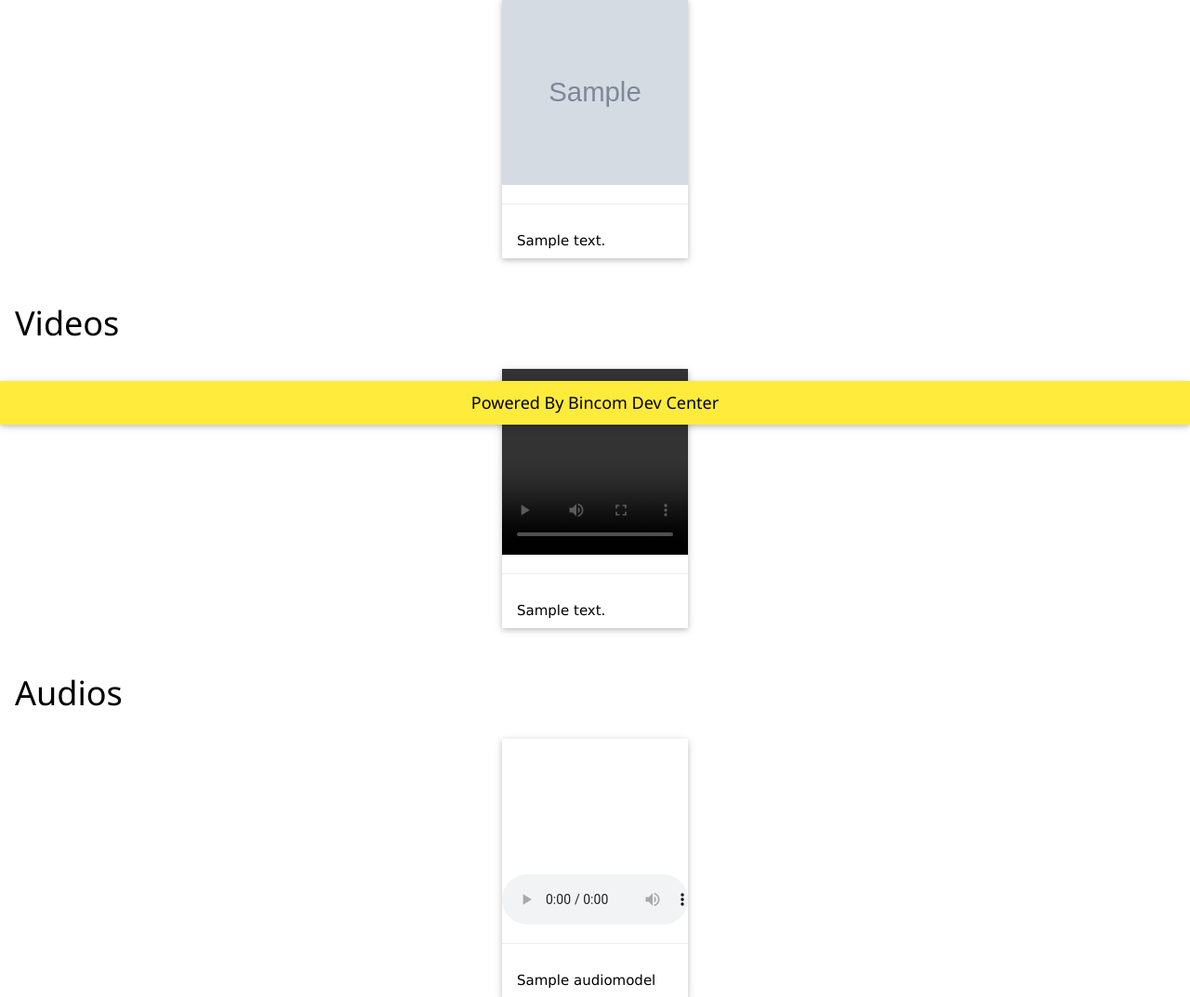
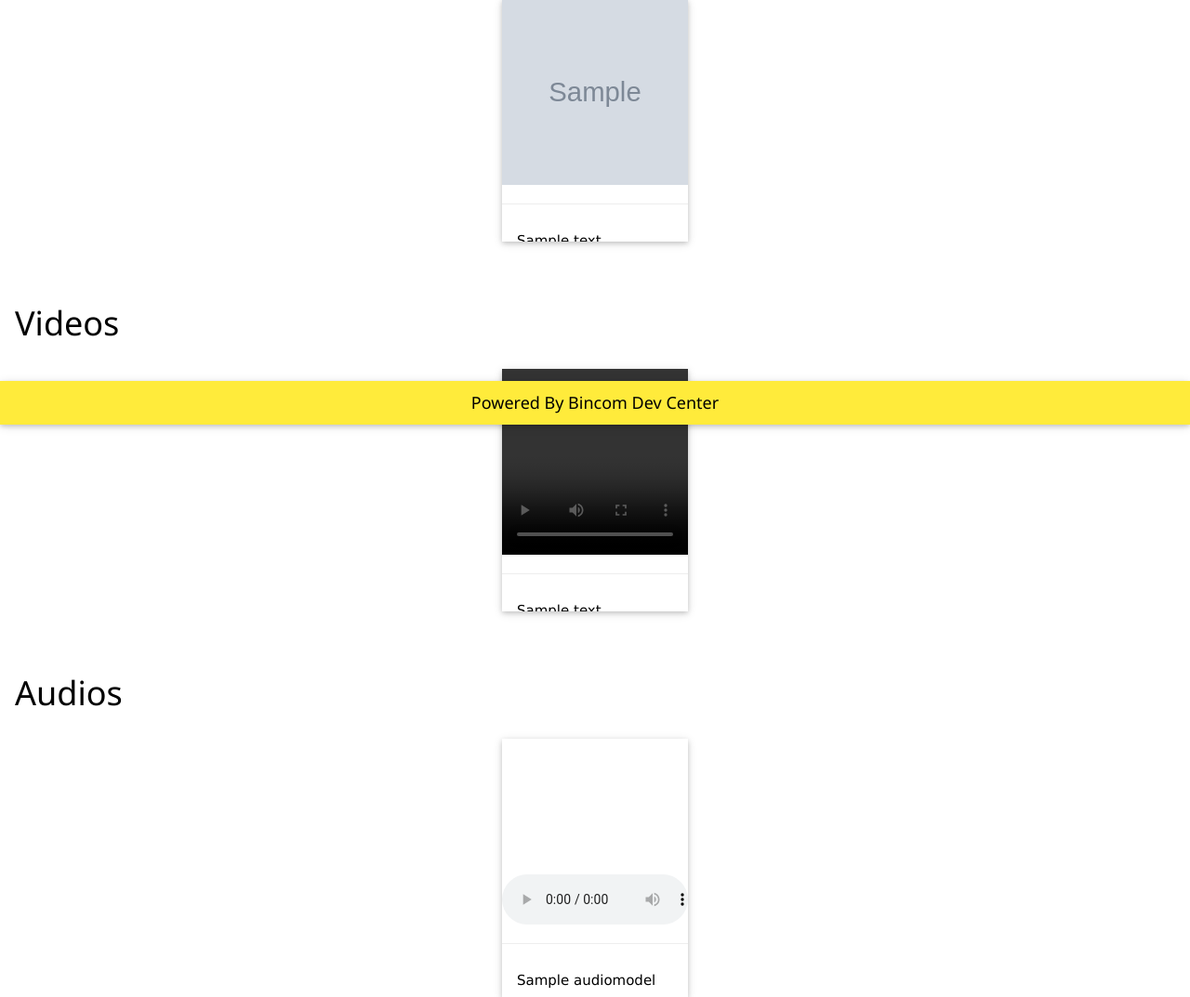
Before and after one commit to musaaj/MyMedia, a Django app: page / in a window 1280 px wide. Shown: the part 343-1416 px from the top of the page at 93% size. Run offline with Django 4.2, Linux system fonts and the light colour scheme; tables that the repository leaves empty hold one stand-in row (values such as "Sample post"); grey boxes marked "Sample" are stand-in pictures; some libraries are stand-ins or nearby versions; grey boxes are pictures that could not be loaded.

Commit message:
Auto Commit

```diff
--- a/musaaj/templates/media.html
+++ b/musaaj/templates/media.html
@@ -24,7 +24,7 @@ MyMedia
 				<div class="w3-card">
 					<img src="{{photo.picture.url}}" class="image">
 					<hr/>
-					<p class="w3-padding">
+					<p class="w3-padding w3-container" style="height:20px; overflow:hidden;">
 						{{photo.description}}<br/>
 					</p>
 				</div>
@@ -40,7 +40,7 @@ MyMedia
 						<source src="{{video.video.url}}"></source>
 					</video>
 					<hr/>
-					<div class="w3-padding w3-container" style="overflow:hidden">
+					<div class="w3-padding w3-container" style="height:20px; overflow:hidden">
 						{{video.description}}
 					</div>
 				</div>
```
